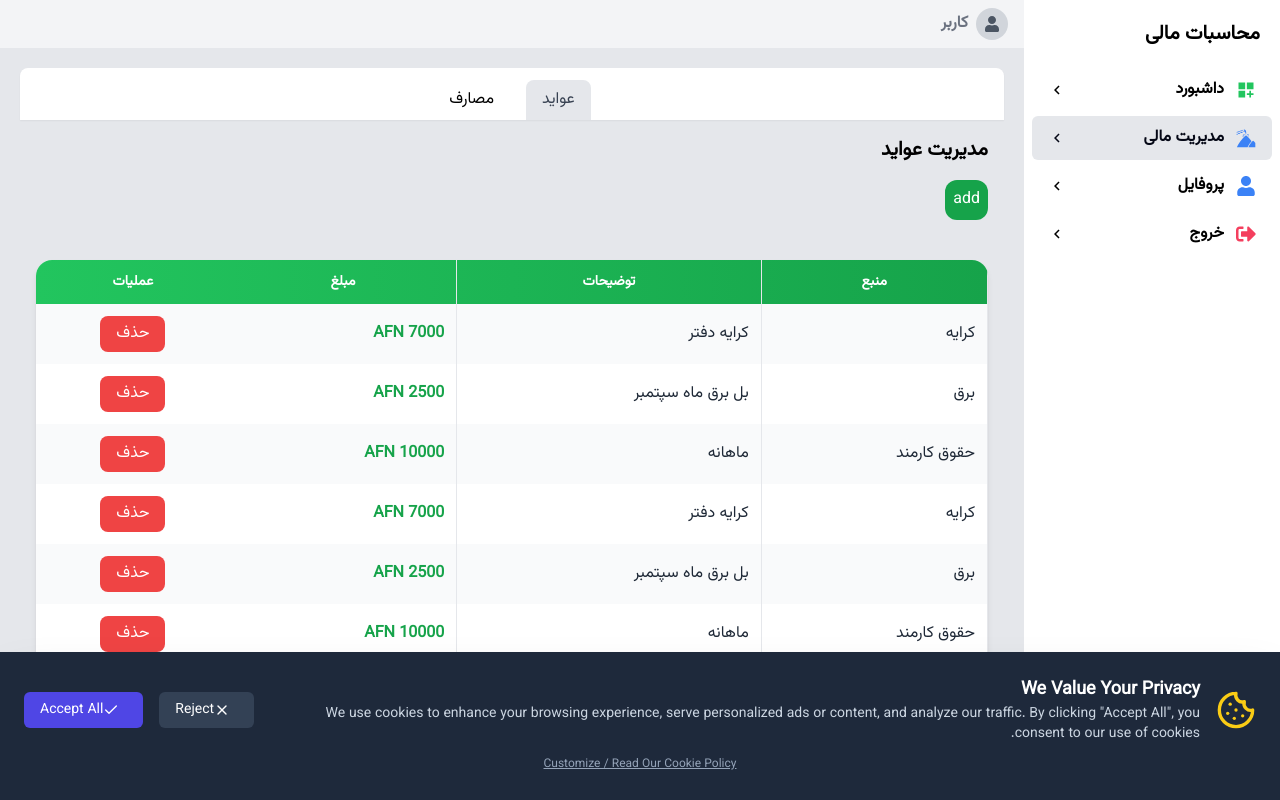
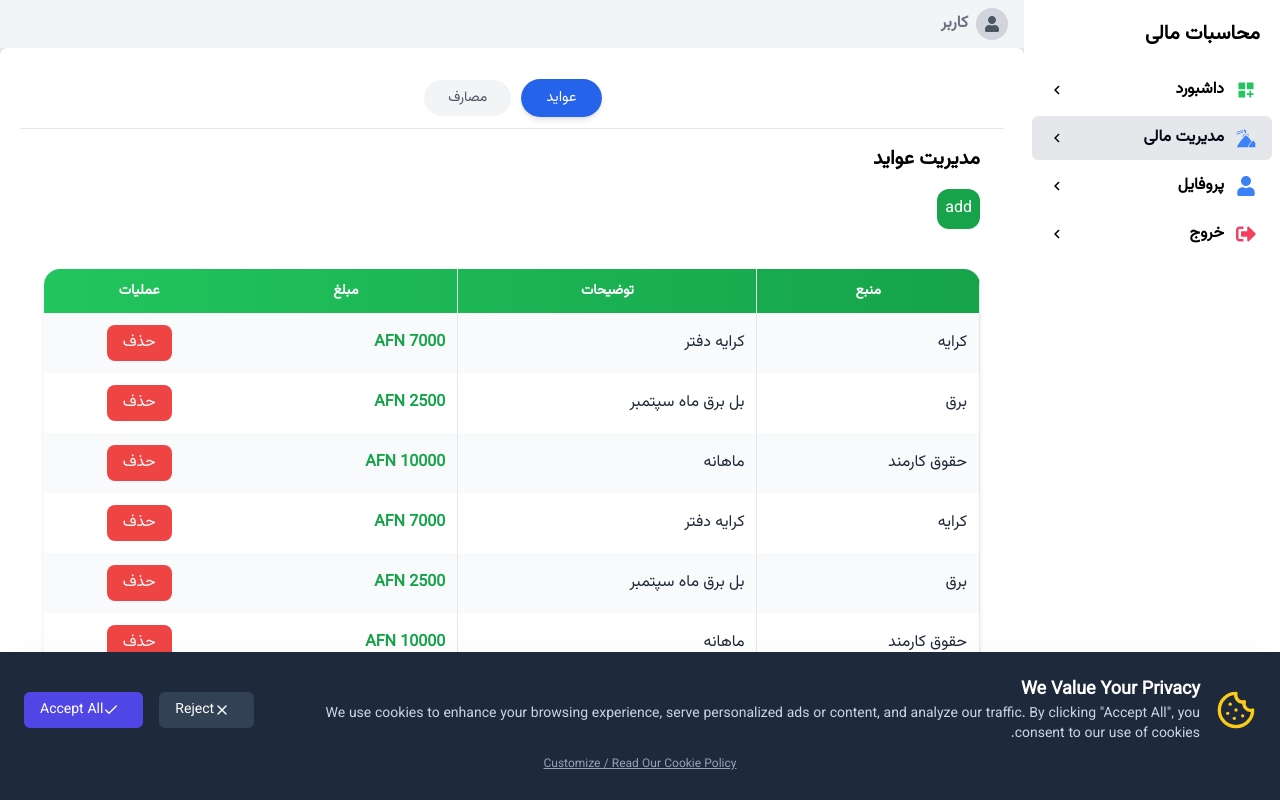
Before and after one commit to AbbasAlizada1380/financial_accounting, a React (Vite) app: page /dashboard in a window 1280 px wide. Both pictures are taken after a click on the item "مدیریت مالی". Built offline with nearby package versions, Linux system fonts and the light colour scheme; no server answers; a web font is replaced by a local one.

Commit message:
changes in style

```diff
--- a/src/Components/dashboard/pages/fianancialManagement.jsx
+++ b/src/Components/dashboard/pages/fianancialManagement.jsx
@@ -6,23 +6,27 @@ const FinancialManagement = () => {
   const [activeTab, setActiveTab] = useState("income");
 
 return (
-  <div className="p-5 relative h-full overflow-hidden border-white">
+  <div className="p-5 relative h-full overflow-hidden bg-white rounded-lg shadow-sm">
     {/* Fixed Tabs Navbar */}
-    <div className="sticky rounded-t-lg top-0 bg-white z-10 flex justify-center gap-4 pt-3  shadow-sm">
+    <div className="sticky top-0 z-20 bg-545F66 flex justify-center gap-3 py-3 border-b border-gray-200 backdrop-blur-sm">
       <button
         onClick={() => setActiveTab("income")}
-        className={`px-4 py-2 rounded-t-lg shadow-t transition-all ${
+        className={`px-6 py-2 rounded-full font-medium text-sm transition-all duration-300 ease-in-out
+        ${
           activeTab === "income"
-            &&"bg-gray-200 text-gray-700"
+            ? "bg-blue-600 text-white shadow-md scale-105"
+            : "bg-gray-100 text-gray-600 hover:bg-gray-200 hover:text-gray-800"
         }`}
       >
         عواید
       </button>
       <button
         onClick={() => setActiveTab("expense")}
-        className={`px-4 py-2 rounded-t-lg shadow-t transition-all ${
+        className={`px-6 py-2 rounded-full font-medium text-sm transition-all duration-300 ease-in-out
+        ${
           activeTab === "expense"
-            && "bg-gray-200 text-gray-700"
+            ? "bg-blue-600 text-white shadow-md scale-105"
+            : "bg-gray-100 text-gray-600 hover:bg-gray-200 hover:text-gray-800"
         }`}
       >
         مصارف
@@ -30,7 +34,7 @@ return (
     </div>
 
     {/* Scrollable Content */}
-    <div className="overflow-y-auto h-[calc(100vh-100px)] pb-4">
+    <div className="overflow-y-auto h-[calc(100vh-130px)] pb-6 px-2 custom-scrollbar">
       {activeTab === "income" ? <IncomeManagement /> : <ExpenseManagement />}
     </div>
   </div>
```
